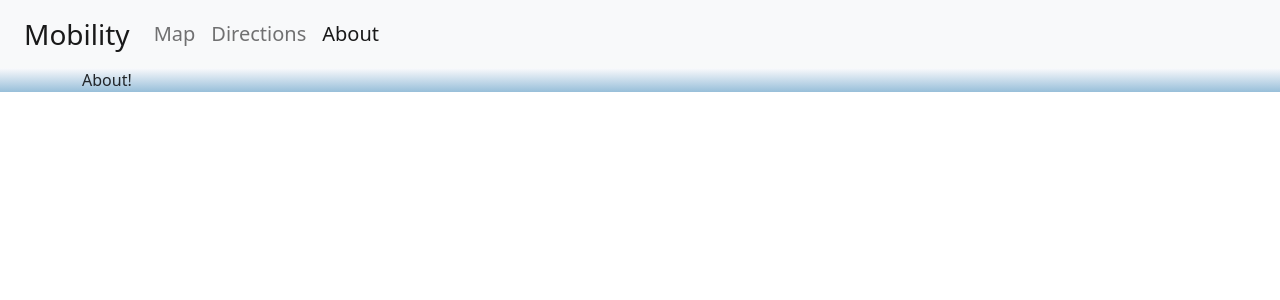
After one commit to gitthing03/HackNC2022, a Flask app: page /about in a window 1280 px wide. The commit adds this page. Shown: the top 300 px of the page. Run offline with Flask 2, Linux system fonts and the light colour scheme.

Commit message:
About page

```diff
--- a/app.py
+++ b/app.py
@@ -22,6 +22,12 @@ class ComplaintConverter(werkzeug.routing.BaseConverter):
 
 app = flask.Flask(__name__)
 app.url_map.converters["complaint"] = ComplaintConverter
+
+app.debug = True
+
+@app.route("/about")
+def about():
+    return flask.render_template("about.html")
 
 @app.teardown_request
 def close_db(_):
--- /dev/null
+++ b/static/css/about.css
@@ -0,0 +1,11 @@
+/* https://mdbootstrap.com/docs/standard/tools/design/gradients/  */
+.gradient-custom {
+    /* fallback for old browsers */
+    background: #f8f8fb;
+
+    /* Chrome 10-25, Safari 5.1-6 */
+    background: -webkit-linear-gradient(to bottom, rgba(248,248,251,0.75), rgba(117,169,205,0.75));
+
+    /* W3C, IE 10+/ Edge, Firefox 16+, Chrome 26+, Opera 12+, Safari 7+ */
+    background: linear-gradient(to bottom, rgba(248,248,251,0.75), rgba(117,169,205,0.75))
+  }
--- a/static/css/base.css
+++ b/static/css/base.css
@@ -2,6 +2,13 @@
     padding-top: 32px;
 }
 
+.pt-12 {
+    padding-top: 12px;
+}
+
+.mt-12 {
+    margin-top: 12px;
+}
 
 
 .pt-64 {
@@ -11,3 +18,24 @@
 .pt-128 {
     padding-top: 128px;
 }
+
+
+.pl-64 {
+    padding-left: 64px;
+}
+
+.pl-128 {
+    padding-left: 128px;
+}
+
+.pr-64 {
+    padding-right: 64px;
+}
+
+.pr-128 {
+    padding-right: 128px
+}
+
+.pb-96 {
+    padding-bottom: 96px;
+}
--- /dev/null
+++ b/templates/about.html
@@ -0,0 +1,22 @@
+{% extends "base.html" %}
+
+{% block head %}
+
+<link href="{{url_for('static', filename='css/about.css')}}" rel="stylesheet">
+
+{% endblock %}
+
+
+{% block body %}
+
+<main class="gradient-custom">
+
+
+
+<div class="container">
+    <div class="text-center-lg">About!</div>
+</div>
+
+</main>
+
+{% endblock %}
--- a/templates/base.html
+++ b/templates/base.html
@@ -29,6 +29,7 @@
 
             {{ render_link("map_", "Map") }}
             {{ render_link("directions", "Directions") }}
+            {{ render_link("about", "About")}}
           </div>
         </div>
       </nav>
```
Also changed, not shown: static/css/index.css (+11 -4 lines), templates/index.html (+10 -10 lines).
